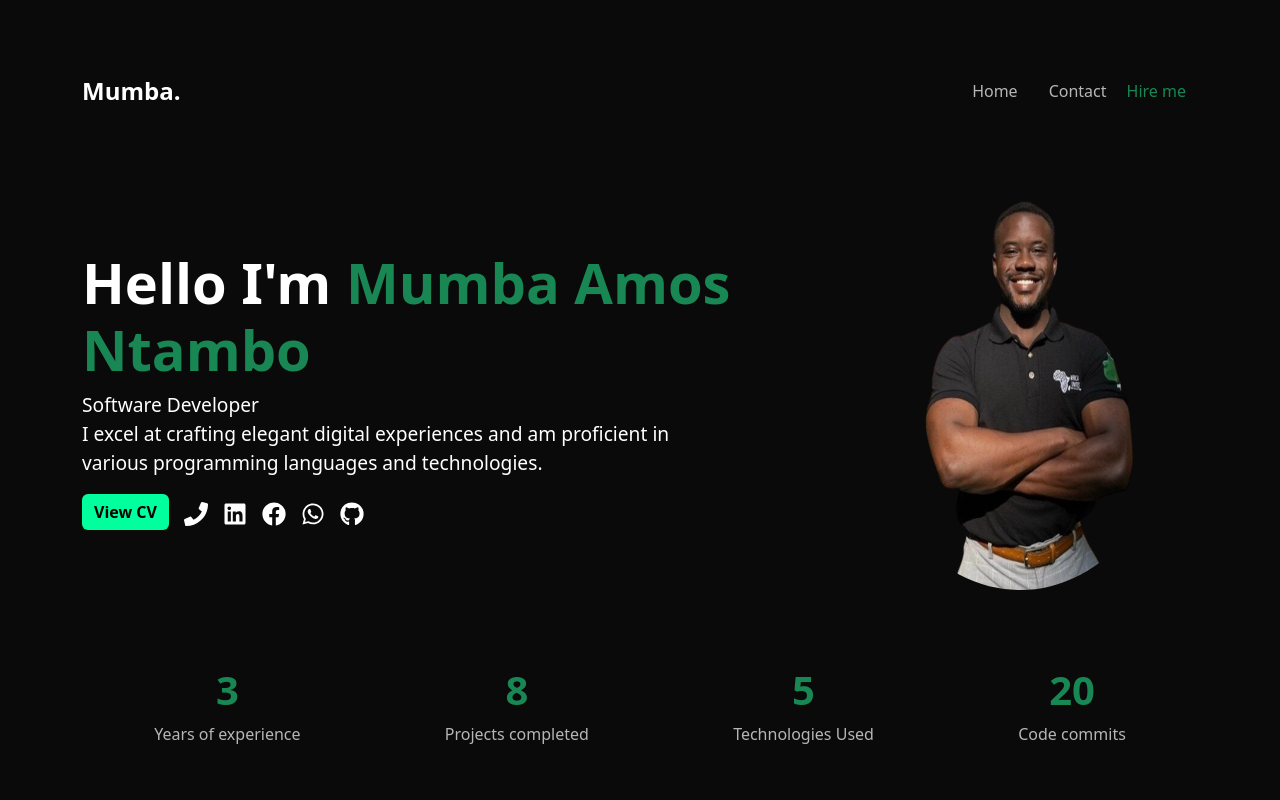
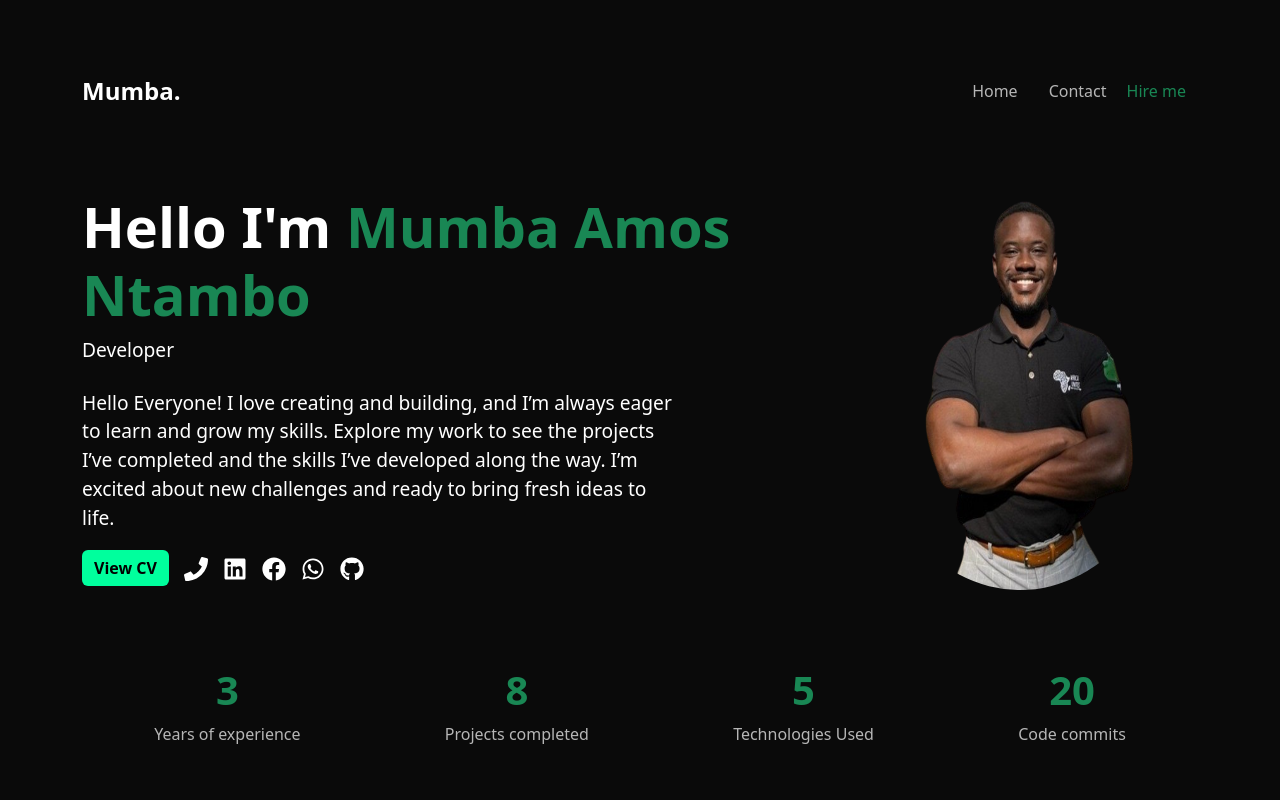
Before and after one commit to MUMBA-Amos/myportfolio1, a React (Create React App) app: page / in a window 1280 px wide. Shown: the top 800 px of the page. Built offline with nearby package versions, Linux system fonts and the light colour scheme.

Commit message:
Update Header.jsx

```diff
--- a/src/components/Header.jsx
+++ b/src/components/Header.jsx
@@ -46,10 +46,13 @@ const Header = ({ contactRef }) => {
             <h1>
               Hello I'm <span className="text-success">Mumba Amos Ntambo</span>
             </h1>
-            <p className="lead">Software Developer</p>
+            <p className="lead">Developer</p><br />
             <p>
-              I excel at crafting elegant digital experiences and am proficient
-              in various programming languages and technologies.
+              Hello Everyone! I love creating and building, and I’m always eager
+              to learn and grow my skills. Explore my work to see the projects
+              I’ve completed and the skills I’ve developed along the way. I’m
+              excited about new challenges and ready to bring fresh ideas to
+              life.
             </p>
             <div className="d-flex align-items-center mt-3 justify-content-center justify-content-md-start">
               <a
```
